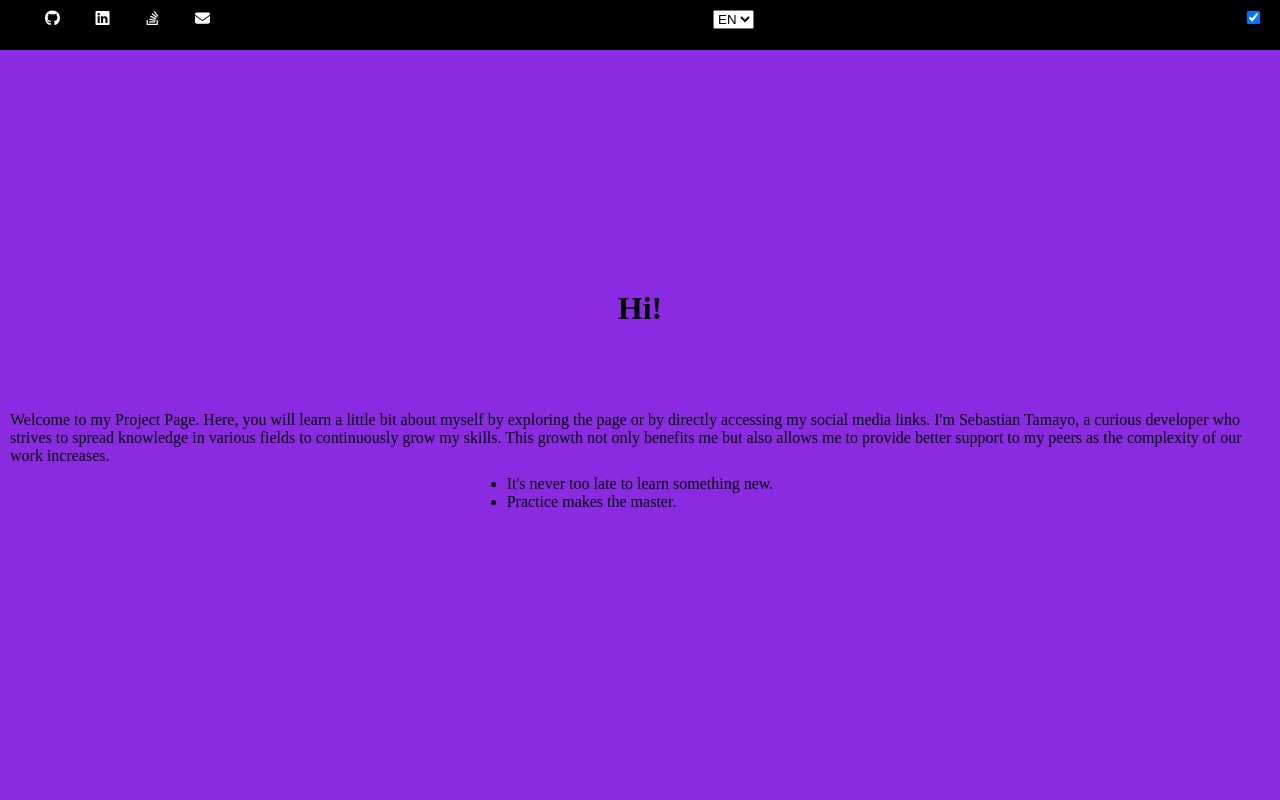
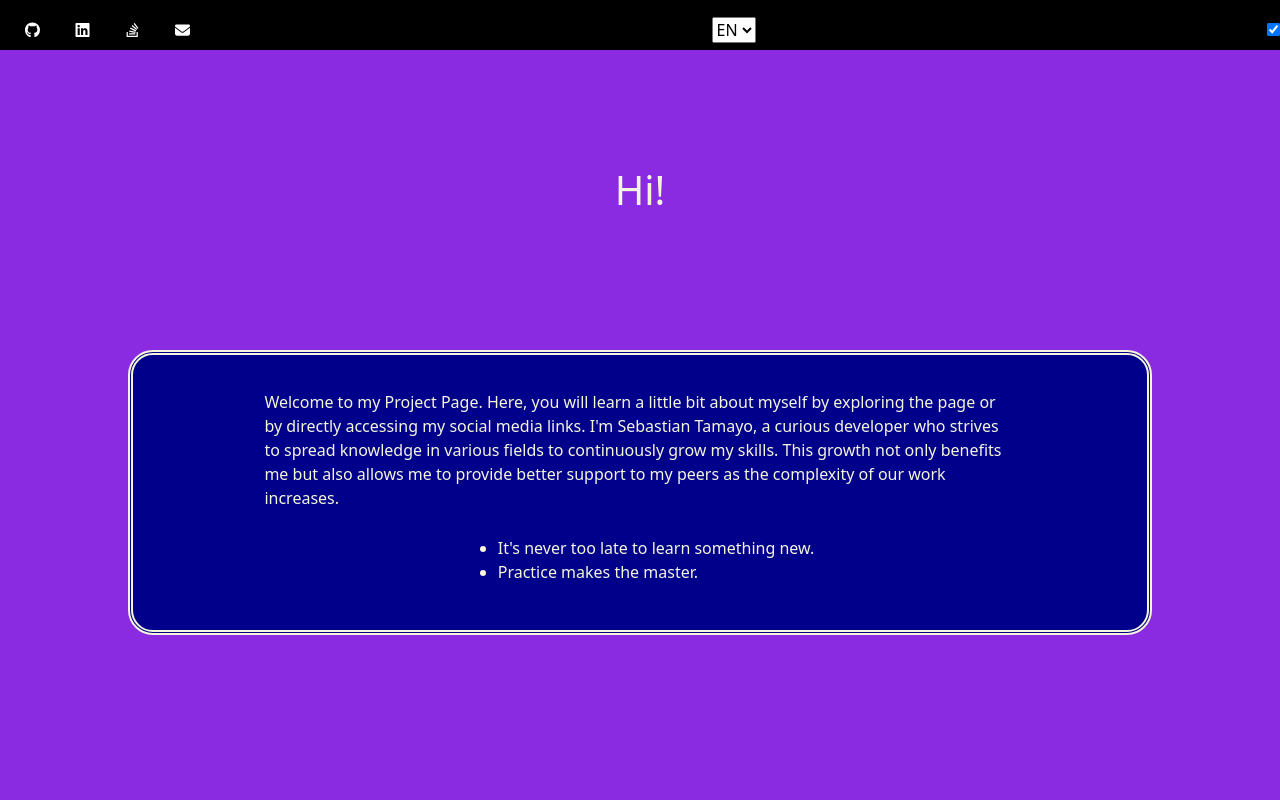
Before and after one commit to SETA1609/LP-Example, a React (Vite) app in the folder LP-Example/: page / in a window 1280 px wide. Shown: the top 800 px of the page. Built offline with nearby package versions, Linux system fonts and the light colour scheme.

Commit message:
ft: new branch Landing was made for the last component, bootstrap was imported for styling at the end

```diff
--- a/LP-Example/package.json
+++ b/LP-Example/package.json
@@ -14,6 +14,7 @@
     "@fortawesome/free-brands-svg-icons": "^6.4.2",
     "@fortawesome/free-solid-svg-icons": "^6.4.2",
     "@fortawesome/react-fontawesome": "^0.2.0",
+    "bootstrap": "^5.3.2",
     "react": "^18.2.0",
     "react-dom": "^18.2.0"
   },
--- a/LP-Example/src/App.jsx
+++ b/LP-Example/src/App.jsx
@@ -2,20 +2,27 @@ import React from "react";
 import './App.css'
 import MyNavbar from './modules/navbar/Navbar'
 import About from './modules/about/About'
-//import Landing from './modules/landing/Landing'
+import Landing from './modules/landing/Landing'
 import Footer from './modules/footer/Footer'
-import Hobbiess from './modules/hobbys/Hobbies.jsx'
+import Hobbies from './modules/hobbys/Hobbies.jsx'
 import {ProfileContextProvider} from './context/profile-context.jsx';
+import 'bootstrap/dist/css/bootstrap.min.css';
 
 
 function App() {
     return (
         <ProfileContextProvider>
-            <div>
+            <div className="cointainer">
+
+
                 < MyNavbar/>
+
+                < Landing/>
                 < About/>
-                < Hobbiess/>
+                < Hobbies/>
                 < Footer/>
+
+
             </div>
         </ProfileContextProvider>
     )
--- a/LP-Example/src/modules/about/About.css
+++ b/LP-Example/src/modules/about/About.css
@@ -1,9 +1,54 @@
-.About {
+.about {
 	height: 100vh;
 	width: 100%;
-	background-color: blueviolet;
 	display: flex;
 	flex-direction: column;
 	align-items: center;
 	justify-content: center;
 }
+
+.aboutDark {
+	background-color: blueviolet;
+	color: beige;
+}
+
+.aboutLight {
+	background-color: antiquewhite;
+	color: black;
+}
+
+h1 {
+	margin-bottom: 15%;
+}
+
+.content {
+	display: flex;
+	flex-direction: column;
+	align-items: center;
+	justify-content: center;
+	width: 80%;
+	border-radius: 25px;
+	border-width: 5px;
+	border-style: double;
+	padding: 25px;
+	margin-top: 10%;
+}
+
+.contentDark {
+	background-color: darkblue;
+	border-color: beige;
+}
+
+.contentLight {
+	background-color: aqua;
+	border-color: coral;
+}
+
+p {
+	width: 80%;
+	margin-bottom: 5%;
+}
+
+ul {
+	padding-bottom: 5px;
+}
--- a/LP-Example/src/modules/about/About.jsx
+++ b/LP-Example/src/modules/about/About.jsx
@@ -4,7 +4,7 @@ import {aboutContent} from "./aboutContent.js";
 import {ProfileContext} from "../../context/profile-context.jsx";
 
 function About() {
-	const { selectedLanguage } = useContext(ProfileContext);
+	const { selectedLanguage , isDarkTheme } = useContext(ProfileContext);
 
 	const selectedAboutContent = aboutContent.find(
 		(content) => content.language === selectedLanguage
@@ -17,8 +17,9 @@ function About() {
 	const { greeting, body, quote } = selectedAboutContent.content;
 
 	return (
-		<div className="About">
+		<div className={isDarkTheme? "about aboutDark": "about aboutLight"}>
 			<h1>{greeting}</h1>
+			<div className={isDarkTheme? "contentDark content": "contentLight content"} >
 				<p>{body}</p>
 				{quote && (
 					<ul>
@@ -28,6 +29,8 @@ function About() {
 					</ul>
 				)}
 			</div>
+
+		</div>
 	);
 }
 
--- a/LP-Example/src/modules/landing/Landing.jsx
+++ b/LP-Example/src/modules/landing/Landing.jsx
@@ -0,0 +1,10 @@
+import React from 'react';
+import './Landing.css';
+
+function Landing() {
+    return (
+        <div></div>
+    );
+}
+
+export default Landing;
```
Also changed, not shown: 1 other file (tests, documents, lock files or other folders). Lines whose indentation alone changed are shown as unchanged.
